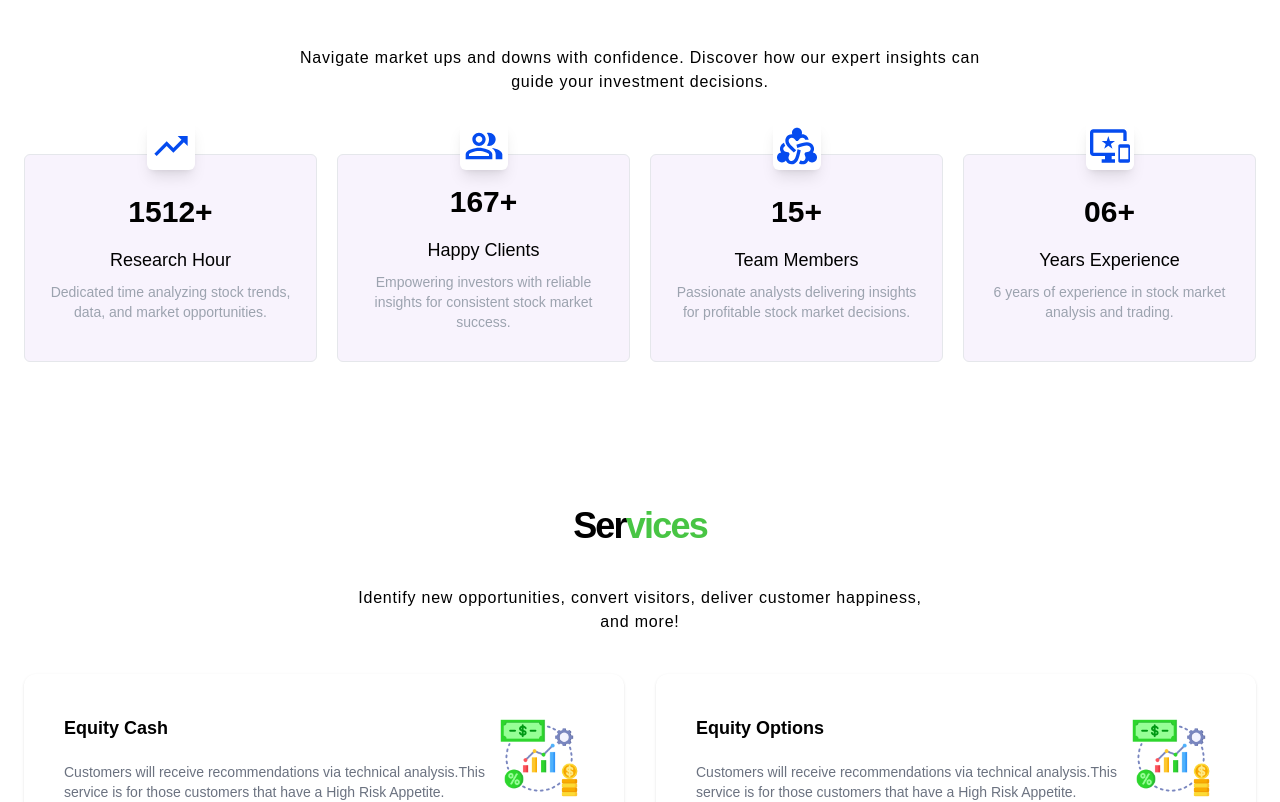
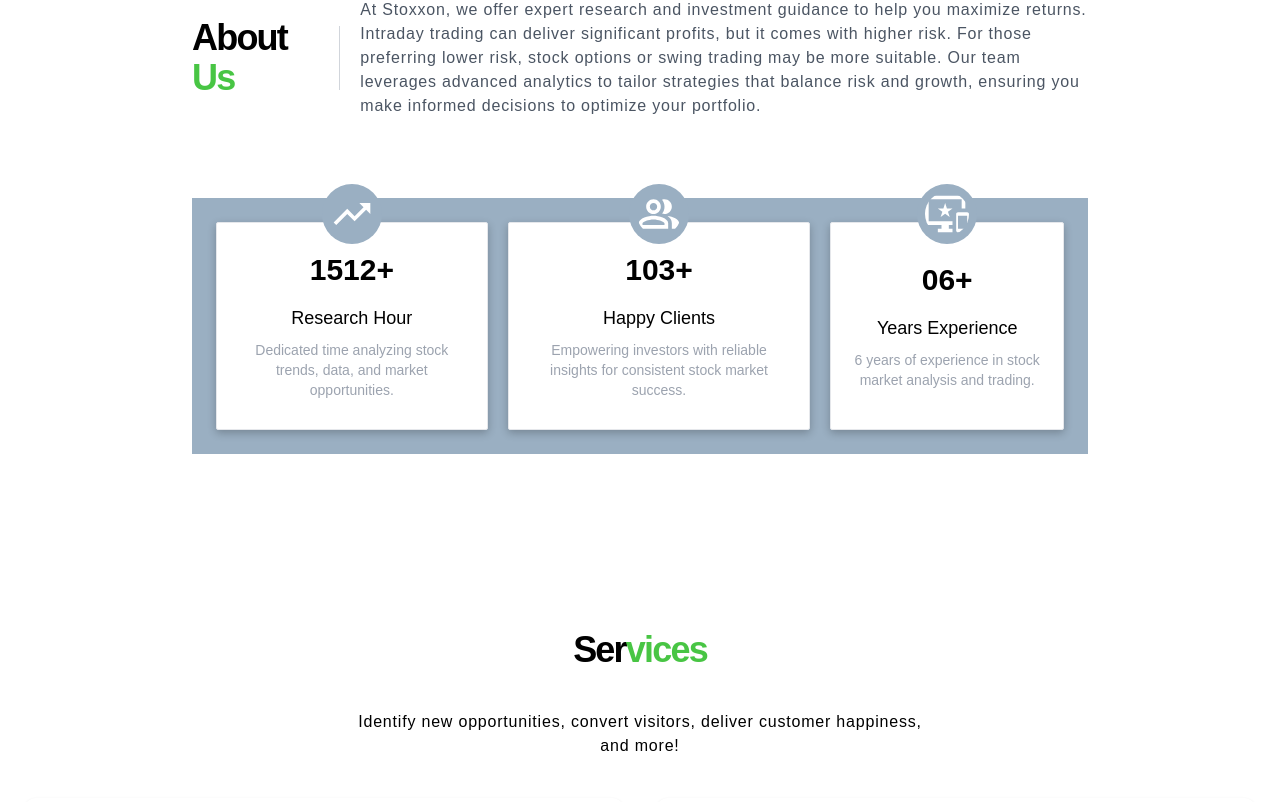
Before and after one commit to Coader-Sasmi/stoxxon, a Next.js app: page / in a window 1280 px wide. Shown: the part 944-1746 px from the top of the page. Built offline with nearby package versions, Linux system fonts and the light colour scheme.

Commit message:
some design improved

```diff
--- a/src/app/components/About.tsx
+++ b/src/app/components/About.tsx
@@ -1,16 +1,17 @@
 "use client";
+
 import {
-  Diversity2Outlined,
   ImportantDevicesOutlined,
   PeopleAltOutlined,
   TrendingUp,
 } from "@mui/icons-material";
+import ReadM from "./ReadM";
 
 const aboutUs_Arr = [
   {
     _id: "1",
     icon: (
-      <TrendingUp className="!text-primary !text-5xl !bg-white !p-1 !rounded-md !shadow-lg" />
+      <TrendingUp className="!text-white bg-[#9aafc2] !text-6xl !p-2 !rounded-full" />
     ),
     count: "1512+",
     title: "Research Hour",
@@ -20,9 +21,9 @@
   {
     _id: "2",
     icon: (
-      <PeopleAltOutlined className="!text-primary !text-5xl !bg-white !p-1 !rounded-md !shadow-lg" />
+      <PeopleAltOutlined className="!text-white bg-[#9aafc2] !text-6xl !p-2 !rounded-full" />
     ),
-    count: "167+",
+    count: "103+",
     title: "Happy Clients",
     description:
       "Empowering investors with reliable insights for consistent stock market success.",
@@ -30,17 +31,7 @@
   {
     _id: "3",
     icon: (
-      <Diversity2Outlined className="!text-primary !text-5xl !bg-white !p-1 !rounded-md !shadow-lg" />
-    ),
-    count: "15+",
-    title: "Team Members",
-    description:
-      "Passionate analysts delivering insights for profitable stock market decisions.",
-  },
-  {
-    _id: "4",
-    icon: (
-      <ImportantDevicesOutlined className="!text-primary !text-5xl !bg-white !p-1 !rounded-md !shadow-lg" />
+      <ImportantDevicesOutlined className="!text-white bg-[#9aafc2] !text-6xl !p-2 !rounded-full" />
     ),
     count: "06+",
     title: "Years Experience",
@@ -50,22 +41,56 @@
 
 export default function About() {
   return (
-    <section
-      className="main-container md:py-16 py-8 w-full scroll-mt-12"
+    <aside
+      className="main-container md:py-24 py-12 w-full scroll-mt-12 lg:px-48"
       id="about"
     >
-      <div className="flex flex-col md:gap-10 gap-5 justify-center items-center w-full">
+      <section className="flex md:flex-row flex-col items-center gap-5 mb-20">
+        <h1 className="md:text-4xl text-3xl tracking-tighter font-semibold lg:w-[35rem] md:w-full">
+          About <span className="text-secondary">Us</span>
+        </h1>
+        <div className="w-1 h-16 bg-gray-300 hidden lg:block"></div>
+        <p className="text-gray-600 tracking-wider hidden md:block">
+          At Stoxxon, we offer expert research and investment guidance to help
+          you maximize returns. Intraday trading can deliver significant
+          profits, but it comes with higher risk. For those preferring lower
+          risk, stock options or swing trading may be more suitable. Our team
+          leverages advanced analytics to tailor strategies that balance risk
+          and growth, ensuring you make informed decisions to optimize your
+          portfolio.
+        </p>
+        <ReadM />
+      </section>
+
+      <div className=" flex md:flex-row flex-col gap-5 mt-5 w-full bg-[#9aafc2] p-6 ">
+        {aboutUs_Arr.map((item) => (
+          <div
+            key={item._id}
+            className="relative flex flex-col md:gap-4 gap-2 md:h-52 justify-center items-center border common-transition cursor-default shadow-[rgba(0,_0,_0,_0.24)_0px_3px_8px] p-5 rounded-sm text-center bg-white"
+          >
+            {/* <div className="w-[20rem] h-[10rem] border-t-2 border-dashed border-gray-500 rounded-t-full mx-auto"></div> */}
+
+            <p className="absolute md:-translate-y-[7rem] -translate-y-16 hidden md:block">
+              {item.icon}
+            </p>
+
+            <h5 className="md:text-3xl text-xl font-semibold">{item.count}</h5>
+            <div className="flex flex-col gap-2">
+              <h6 className="md:font-medium text-sm md:text-lg">
+                {item.title}
+              </h6>
+              <p className="text-gray-400 text-sm">{item.description}</p>
+            </div>
+          </div>
+        ))}
+      </div>
+
+      {/* <div className="flex flex-col md:gap-10 gap-5 justify-center items-center w-full">
         <h1 className="md:text-4xl text-3xl tracking-tighter font-semibold">
           About <span className="text-secondary">Us</span>
         </h1>
-        <p className=" md:tracking-wider tracking-tight text-center md:text-base text-xs">
-          Navigate market ups and downs with confidence. Discover how our expert
-          insights can
-          <br />
-          guide your investment decisions.
-        </p>
-
-        <div className=" grid lg:grid-cols-4 gap-5 grid-cols-2 place-items-center mt-5 w-full">
+        <ReadM />
+        <div className=" flex gap-5 mt-5 w-full">
           {aboutUs_Arr.map((item) => (
             <div
               key={item._id}
@@ -89,7 +114,7 @@
             </div>
           ))}
         </div>
-      </div>
-    </section>
+      </div> */}
+    </aside>
   );
 }
--- /dev/null
+++ b/src/app/components/ReadM.tsx
@@ -0,0 +1,39 @@
+"use client";
+import { useState } from "react";
+
+interface ReadMoreProps {
+  text: string;
+}
+
+const ReadMore: React.FC<ReadMoreProps> = ({ text }) => {
+  const [isExpanded, setIsExpanded] = useState(false);
+
+  const toggleReadMore = () => {
+    setIsExpanded((prevState) => !prevState);
+  };
+
+  const truncatedText = text.split(" ").slice(0, 20).join(" ") + "...";
+
+  return (
+    <div>
+      <p>{isExpanded ? text : truncatedText}</p>
+      <button
+        onClick={toggleReadMore}
+        className="text-blue-500 hover:underline"
+      >
+        {isExpanded ? "Read Less" : "Read More"}
+      </button>
+    </div>
+  );
+};
+
+export default function ReadM() {
+  const content =
+    "At Stoxxon, we offer expert research and investment guidance to help you maximize returns. Intraday trading can deliver significant profits, but it comes with higher risk. For those preferring lower risk, stock options or swing trading may be more suitable. Our team leverages advanced analytics to tailor strategies that balance risk and growth, ensuring you make informed decisions to optimize your portfolio.";
+
+  return (
+    <div className="md:tracking-wider tracking-tight text-center md:text-base text-xs md:hidden block text-gray-600">
+      <ReadMore text={content} />
+    </div>
+  );
+}
--- a/src/app/components/TopServices.tsx
+++ b/src/app/components/TopServices.tsx
@@ -27,7 +27,7 @@
   },
   {
     _id: "2",
-    heading: "Equity Options",
+    heading: "Stock Options",
     description:
       "Options trading services provide tools, strategies, and insights for buying or selling options to maximize profits.",
     subheading: "POPULAR FEATURES",
@@ -47,31 +47,10 @@
     ],
     started: "Get started",
   },
-  // {
-  //   _id: "3",
-  //   heading: "Equity Future",
-  //   description:
-  //     "Equity future services provide contracts to trade stocks at predetermined prices on future dates.",
-  //   subheading: "POPULAR FEATURES",
-  //   list: [
-  //     {
-  //       subtitle: "Real-time Market Data",
-  //     },
-  //     {
-  //       subtitle: "Comprehensive Risk Management",
-  //     },
-  //     {
-  //       subtitle: "Type:Intraday | SMS/day:1-2",
-  //     },
-  //     {
-  //       subtitle: "STARTS FROM 10,000",
-  //     },
-  //   ],
-  //   started: "Get started",
-  // },
+
   {
-    _id: "4",
-    heading: "Commodity MCX",
+    _id: "3",
+    heading: "Index Options",
     description:
       "Commodity MCX services offer trading, analysis, and support for commodities like gold, silver, and crude oil.",
     subheading: "POPULAR FEATURES",
@@ -91,28 +70,6 @@
     ],
     started: "Get started",
   },
-  // {
-  //   _id: "5",
-  //   heading: "Long Term Exclusive Service",
-  //   description:
-  //     "Commodity MCX services offer trading, analysis, and support for commodities like gold, silver, and crude oil.",
-  //   subheading: "POPULAR FEATURES",
-  //   list: [
-  //     {
-  //       subtitle: "Real-time Market Data",
-  //     },
-  //     {
-  //       subtitle: "Comprehensive Risk Management",
-  //     },
-  //     {
-  //       subtitle: "Type:Positional",
-  //     },
-  //     {
-  //       subtitle: "STARTS FROM 1,00,000",
-  //     },
-  //   ],
-  //   started: "Get started",
-  // },
 ];
 export default function TopServices() {
   return (
```
